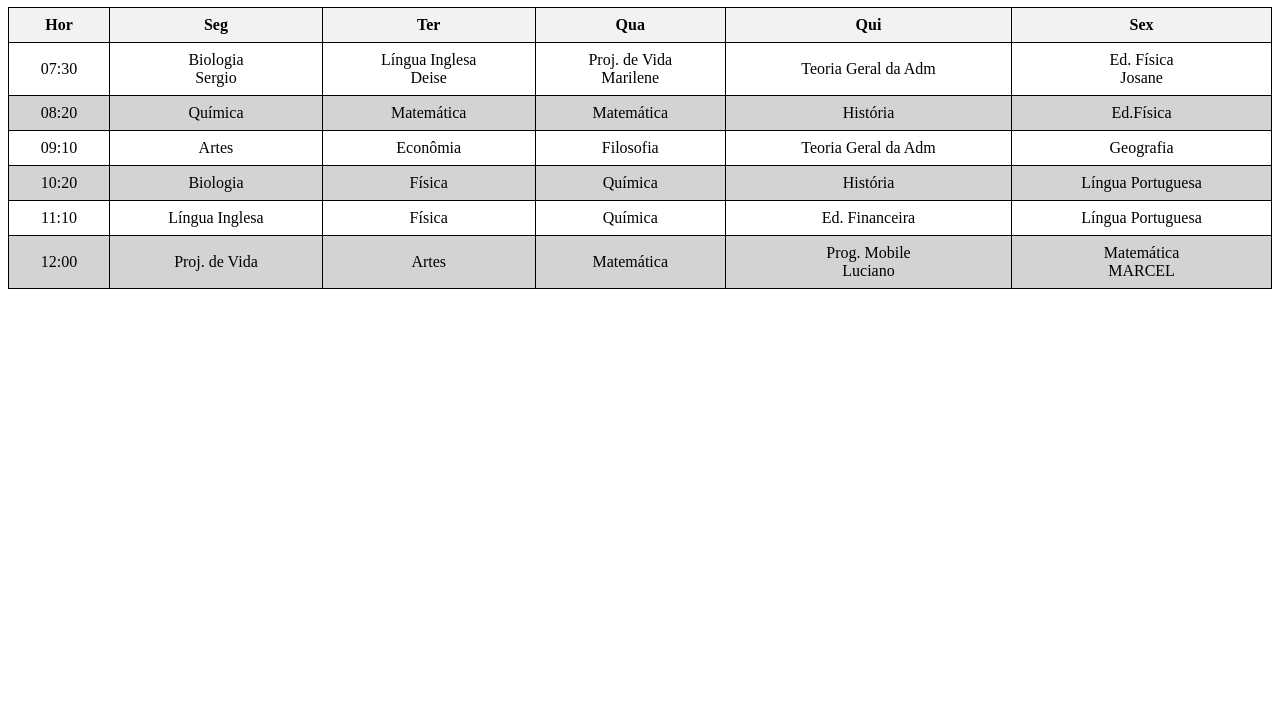
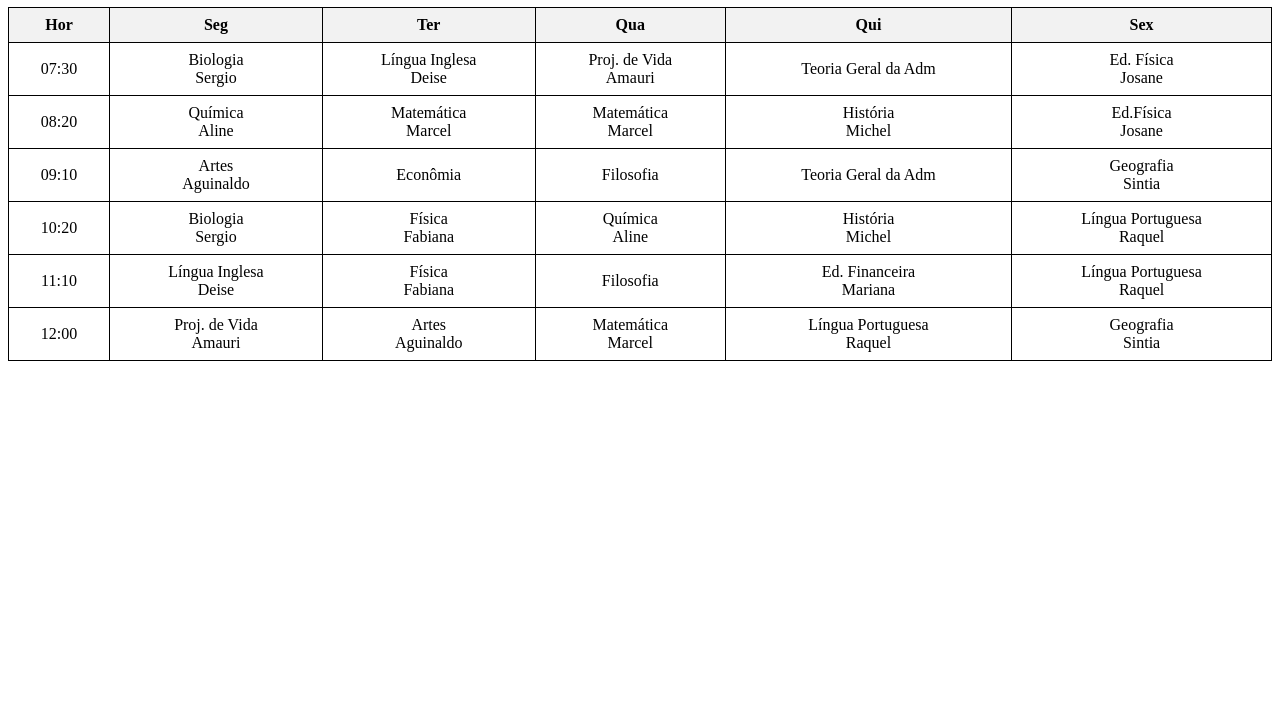
Before and after one commit to Gabizinha1002/Feira-AGV, a plain HTML site: page horarios/manha/1adm.html in a window 1280 px wide. Shown: the part 73-800 px from the top of the page. Drawn offline with Linux system fonts and the light colour scheme; files that its build step writes are made by us from their sources.

Commit message:
Horário 1°ADM

```diff
--- a/horarios/manha/1adm.html
+++ b/horarios/manha/1adm.html
@@ -3,13 +3,13 @@
 <head>
     <meta charset="UTF-8">
     <meta name="viewport" content="width=device-width, initial-scale=1.0">
-    <title>Horário DS 2</title>
-    <link rel="stylesheet" href="../css/horariosala.css">
+    <title>Horário 1°ADM</title>
+    <link rel="stylesheet" href="/css/horariosala.css">
 
 </head>
 <body>
 
-<h1>Desenvolvimento de Sistemas 2</h1>
+<h1>1° Administração</h1>
 
 <table>
     <tr>
@@ -22,51 +22,51 @@
     </tr>
     <tr>
         <td>07:30</td>
-        <td>Biologia<br>Sergio</td>
+        <td>Biologia<br> Sergio</td>
         <td>Língua Inglesa<br>Deise</td>
-        <td>Proj. de Vida<br>Marilene</td>
-        <td>Teoria Geral da Adm<br></td>
+        <td>Proj. de Vida<br>Amauri</td>
+        <td>Teoria Geral da Adm</td>
         <td>Ed. Física<br>Josane</td>
     </tr>
-    <tr class="highlight">
+    <tr class="brilho">
         <td>08:20</td>
-        <td>Química</td>
-        <td>Matemática</td>
-        <td>Matemática</td>
-        <td>História</td>
-        <td>Ed.Física</td>
+        <td>Química<br>Aline</td>
+        <td>Matemática<br>Marcel</td>
+        <td>Matemática<br>Marcel</td>
+        <td>História<br>Michel</td>
+        <td>Ed.Física<br>Josane</td>
     </tr>
     <tr>
         <td>09:10</td>
-        <td>Artes</td>
+        <td>Artes<br>Aguinaldo</td>
         <td>Econômia</td>
         <td>Filosofia</td>
         <td>Teoria Geral da Adm</td>
-        <td>Geografia</td>
+        <td>Geografia<br>Sintia</td>
     </tr>
-    <tr class="highlight">
+    <tr class="brilho">
         <td>10:20</td>
-        <td>Biologia</td>
-        <td>Física</td>
-        <td>Química</td>
-        <td>História</td>
-        <td>Língua Portuguesa</td>
+        <td>Biologia<br>Sergio</td>
+        <td>Física<br>Fabiana</td>
+        <td>Química<br>Aline</td>
+        <td>História<br>Michel</td>
+        <td>Língua Portuguesa<br>Raquel</td>
     </tr>
     <tr>
         <td>11:10</td>
-        <td>Língua Inglesa</td>
-        <td>Física</td>
-        <td>Química</td>
-        <td>Ed. Financeira</td>
-        <td>Língua Portuguesa</td>
+        <td>Língua Inglesa<br>Deise</td>
+        <td>Física<br>Fabiana</td>
+        <td>Filosofia</td>
+        <td>Ed. Financeira<br>Mariana</td>
+        <td>Língua Portuguesa<br>Raquel</td>
     </tr>
-    <tr class="highlight">
+    <tr class="brilho">
         <td>12:00</td>
-        <td>Proj. de Vida</td>
-        <td>Artes</td>
-        <td>Matemática</td>
-        <td>Prog. Mobile<br>Luciano</td>
-        <td>Matemática<br>MARCEL</td>
+        <td>Proj. de Vida<br>Amauri</td>
+        <td>Artes<br>Aguinaldo</td>
+        <td>Matemática<br>Marcel</td>
+        <td>Língua Portuguesa<br>Raquel</td>
+        <td>Geografia<br>Sintia</td>
     </tr>
 </table>
 </body>
```
Also changed, not shown: horarios/manha/1ds.html (+2 -2 lines), horarios/manha/2ds.html (+4 -4 lines), horarios/manha/2portos.html (+2 -2 lines).
